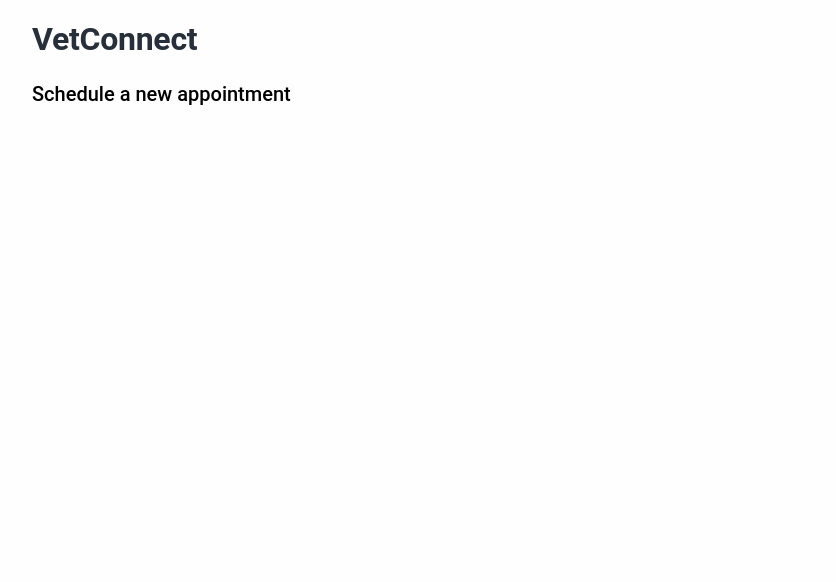
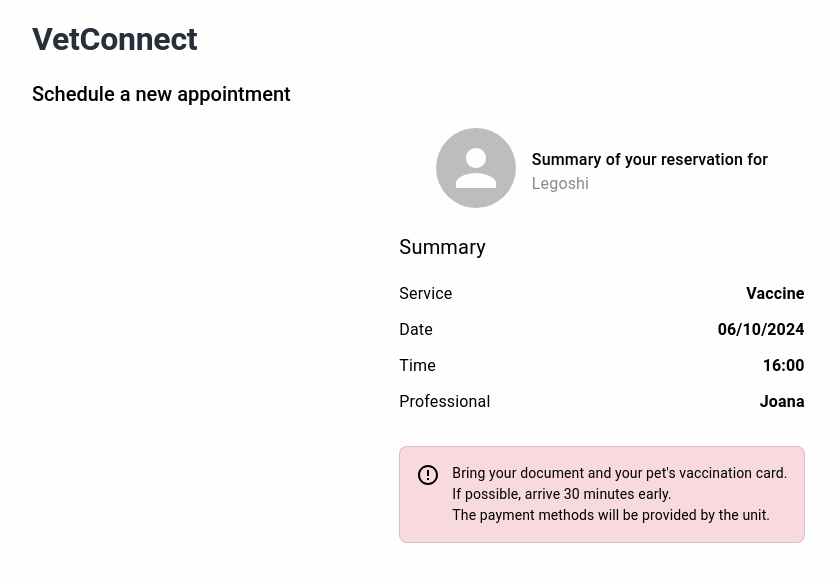
Before and after one commit to SpruceGabriela/VetConnect, a React (Vite) app: page / in a window 1280 px wide. Shown: the top 582 px of the page, without its empty margins (38-874 px from the left). Built offline with nearby package versions, Linux system fonts and the light colour scheme.

Commit message:
feat: implement summary

```diff
--- /dev/null
+++ b/src/pages/private/NewAppointment/components/StepsManager/components/CustomLabel/index.tsx
@@ -0,0 +1,22 @@
+import { Grid, Typography } from '@mui/material';
+
+interface Props {
+  label: string;
+  value: string;
+}
+
+export default function CustomLabel({
+  label,
+  value
+}: Props) {
+  return (
+    <Grid container justifyContent='space-between' sx={{ marginBottom: '12px' }}>
+      <Typography>
+        {label}
+      </Typography>
+      <Typography fontWeight={600}>
+        {value}
+      </Typography>
+    </Grid>
+  );
+}
--- /dev/null
+++ b/src/pages/private/NewAppointment/components/StepsManager/components/Summary/index.tsx
@@ -0,0 +1,63 @@
+import { Card, Grid, Typography, useTheme } from "@mui/material";
+import FormHeader from "../FormHeader";
+import PetAvatar from "../../../Avatar";
+import CustomLabel from "../CustomLabel";
+import { ErrorOutline } from "@mui/icons-material";
+
+export default function Summary() {
+  const theme = useTheme();
+
+  return (
+    <Grid>
+      <Grid
+        sx={{
+          display: 'flex',
+          justifyContent: 'center',
+          flexDirection: 'row',
+          textAlign: 'start',
+          marginBottom: '16px'
+        }}
+        gap={2}
+      >
+        <PetAvatar />
+        <FormHeader
+          title='Summary of your reservation for'
+          subtitle='Legoshi'
+        />
+      </Grid>
+      <Typography fontSize={20}>
+        Summary
+      </Typography>
+      <Grid sx={{
+        display: 'flex',
+        justifyContent: 'center',
+        flexDirection: 'column',
+        marginTop: '20px'
+      }}>
+        <CustomLabel label='Service' value='Vaccine' />
+        <CustomLabel label='Date' value='06/10/2024' />
+        <CustomLabel label='Time' value='16:00' />
+        <CustomLabel label='Professional' value='Joana' />
+      </Grid>
+      <Grid sx={{ marginTop: '20px' }}>
+        <Card
+          variant='outlined'
+          sx={{
+            padding: '16px',
+            display: 'flex',
+            gap: '12px',
+            backgroundColor: theme.palette.error.light,
+            borderRadius: '8px'
+          }}
+        >
+          <ErrorOutline />
+          <Grid>
+            <Typography fontSize={14}>Bring your document and your pet's vaccination card.</Typography>
+            <Typography fontSize={14}>If possible, arrive 30 minutes early.</Typography>
+            <Typography fontSize={14}>The payment methods will be provided by the unit.</Typography>
+          </Grid>
+        </Card>
+      </Grid>
+    </Grid>
+  );
+}
--- a/src/pages/private/NewAppointment/components/StepsManager/index.tsx
+++ b/src/pages/private/NewAppointment/components/StepsManager/index.tsx
@@ -1,4 +1,5 @@
 import { Grid } from '@mui/material';
+import Summary from './components/Summary';
 
 export default function StepsManager() {
   return (
@@ -10,6 +11,7 @@ export default function StepsManager() {
     }}>
       {/* <ChoosePet /> */}
       {/* <ChooseService /> */}
+      <Summary />
     </Grid>
   );
 }
```
